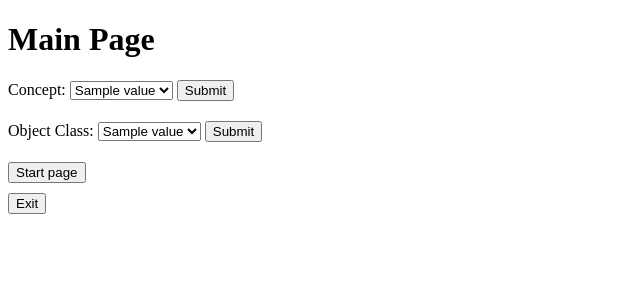
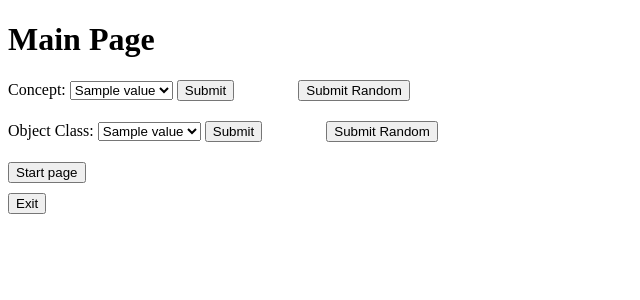
Before and after one commit to ai4popugai/image-caption, a Flask app: template web/templates/main.html in a window 1280 px wide. Shown: the top 300 px of the page, without its empty margins (0-640 px from the left). Run offline with Flask 3, Linux system fonts and the light colour scheme; the template is opened without the code that fills it: most values are stand-ins (such as "Sample title", 1, 10 or a date in 2020).

Commit message:
add 2 Submit Random buttons

```diff
--- a/web/templates/main.html
+++ b/web/templates/main.html
@@ -12,6 +12,12 @@
         .button-spacing {
             margin-bottom: 10px; /* Add 10 pixels of margin to the top */
         }
+        .submit-button {
+            margin-right: 10px; /* Adjust the margin-right for the "Submit" button */
+        }
+        .random-button {
+            margin-left: 50px; /* Adjust the margin-left for the "Submit Random" button */
+        }
     </style>
 </head>
 <body>
@@ -25,7 +31,8 @@
             <option value="{{ value }}">{{ value }}</option>
             {% endfor %}
         </select>
-        <button type="submit">Submit</button>
+        <button type="submit" class="submit-button">Submit</button>
+        <button type="submit" class="random-button" formaction="/handle_random_concept">Submit Random</button>
     </form>
 
     <!-- Dropdown menu for object_classes -->
@@ -36,7 +43,8 @@
             <option value="{{ value }}">{{ value }}</option>
             {% endfor %}
         </select>
-        <button type="submit">Submit</button>
+        <button type="submit" class="submit-button">Submit</button>
+        <button type="submit" class="random-button" formaction="/handle_random_object_class">Submit Random</button>
     </form>
 
     <form method="GET" action="/to_start_page" class="button-spacing">
@@ -46,6 +54,5 @@
     <form method="GET" action="/exit">
         <button type="submit">Exit</button>
     </form>
-
 </body>
 </html>
```
